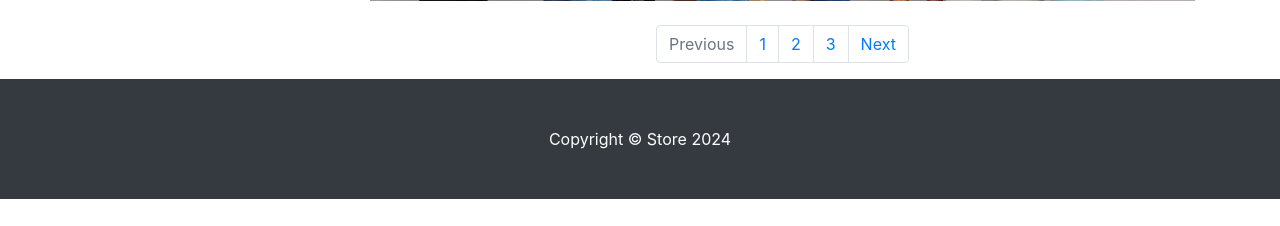
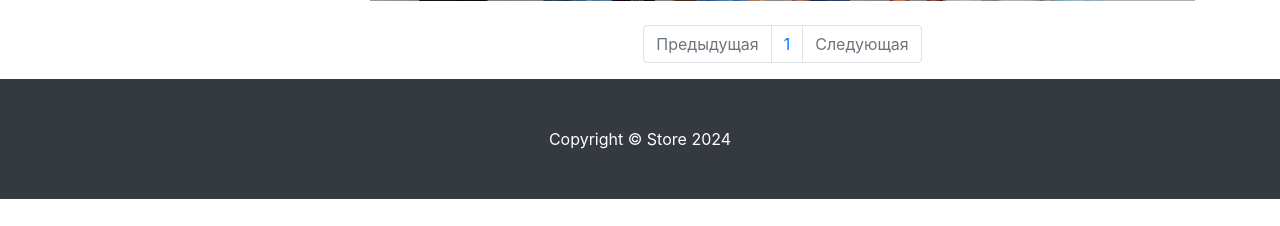
Before and after one commit to ITKuznetsov/store, a Django app: page /products in a window 1280 px wide. Shown: the part 574-800 px from the top of the page. Run offline with Django 4.2, Linux system fonts and the light colour scheme; data that the repository does not hold is empty; some libraries are stand-ins or nearby versions.

Commit message:
add pagination

```diff
--- a/products/templates/products/products.html
+++ b/products/templates/products/products.html
@@ -80,14 +80,17 @@
 
                 <nav aria-label="Page navigation example">
                     <ul class="pagination justify-content-center">
-                        <li class="page-item disabled">
-                            <a class="page-link" href="#" tabindex="-1" aria-disabled="true">Previous</a>
+                        <li class="page-item {% if not products.has_previous %} disabled {% endif %}">
+                            <a class="page-link"
+                                href="{% if products.has_previous %} {% url "products:paginator" products.previous_page_number %} {% else %} # {% endif %}"
+                                tabindex="-1" aria-disabled="true">Предыдущая</a>
                         </li>
-                        <li class="page-item"><a class="page-link" href="#">1</a></li>
-                        <li class="page-item"><a class="page-link" href="#">2</a></li>
-                        <li class="page-item"><a class="page-link" href="#">3</a></li>
-                        <li class="page-item">
-                            <a class="page-link" href="#">Next</a>
+                        {% for page in products.paginator.page_range %}
+                            <li class="page-item"><a class="page-link" href="{% url "products:paginator" page %}">{{ page }}</a></li>
+                        {% endfor %}
+                        <li class="page-item {% if not products.has_next %} disabled {% endif %}">
+                            <a class="page-link"
+                                href="{% if products.has_next %} {% url "products:paginator" products.next_page_number %} {% else %} # {% endif %}">Следующая</a>
                         </li>
                     </ul>
                 </nav>
--- a/products/urls.py
+++ b/products/urls.py
@@ -5,7 +5,8 @@ app_name = 'products'
 urlpatterns = [
     path('', views.index, name='index'),
     path('products', views.products, name='products'),
-    path('products/<int:category_id>/', views.products, name='category'),
+    path('products/category/<int:category_id>/', views.products, name='category'),
+    path('products/page/<int:page_number>/', views.products, name='paginator'),
     path('baskets/add/<int:product_id>/', views.basket_add, name='basket_add'),
     path('baskets/remove/<int:basket_id>/', views.basket_remove, name='basket_remove'),
 ]
--- a/products/views.py
+++ b/products/views.py
@@ -2,6 +2,7 @@ from django.shortcuts import render, redirect
 from products.models import Product, ProductCategory, Basket
 from users.models import User
 from django.contrib.auth.decorators import login_required
+from django.core.paginator import Paginator
 
 # Create your views here.
 
@@ -12,11 +13,16 @@ def index(request):
     return render(request, 'products/index.html', context=context)
 
 
-def products(request, category_id=None):
+def products(request, category_id=None, page_number=1):
     products = Product.objects.filter(category_id=category_id) if category_id else Product.objects.all()
+
+    per_page = 3
+    paginator = Paginator(products, per_page)
+    products_paginator = paginator.page(page_number)
+
     context = {
         'title': 'Каталог',
-        'products': products,
+        'products': products_paginator,
         'categories': ProductCategory.objects.all(),
         'category_id': category_id,
     }
```
